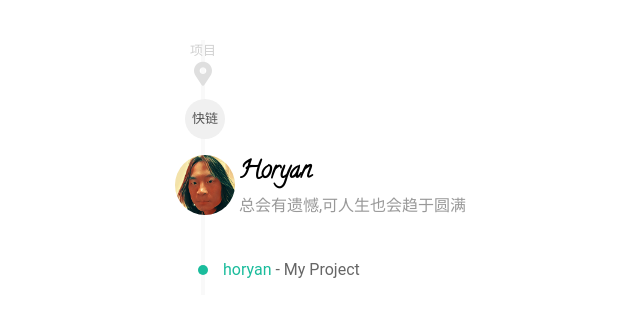
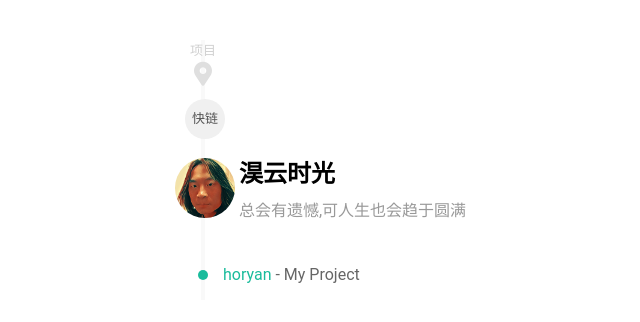
Before and after one commit to gslancer/horyan.github.io, a plain HTML site: page project/index.html in a window 1280 px wide. Shown: the whole page, without its empty margins (189-829 px from the left). Drawn offline with Linux system fonts and the light colour scheme; some packages are replaced by stand-ins of ours; a script that the page names is missing.

Commit message:
Update index.html

```diff
--- a/project/index.html
+++ b/project/index.html
@@ -7,7 +7,7 @@
 <head>
   <meta charset="utf-8">
 
-  <title>project | 淏云的blog</title>
+  <title>project | 淏云时光</title>
 
   <meta name="viewport" content="width=device-width, initial-scale=1, maximum-scale=1">
 
@@ -191,7 +191,7 @@
     </a>
     <div class="info">
       <h3 class="name" style="font-family: calligraffittiregular">
-        Horyan
+        淏云时光
       </h3>
       <div class="slogan">
         总会有遗憾,可人生也会趋于圆满
```
